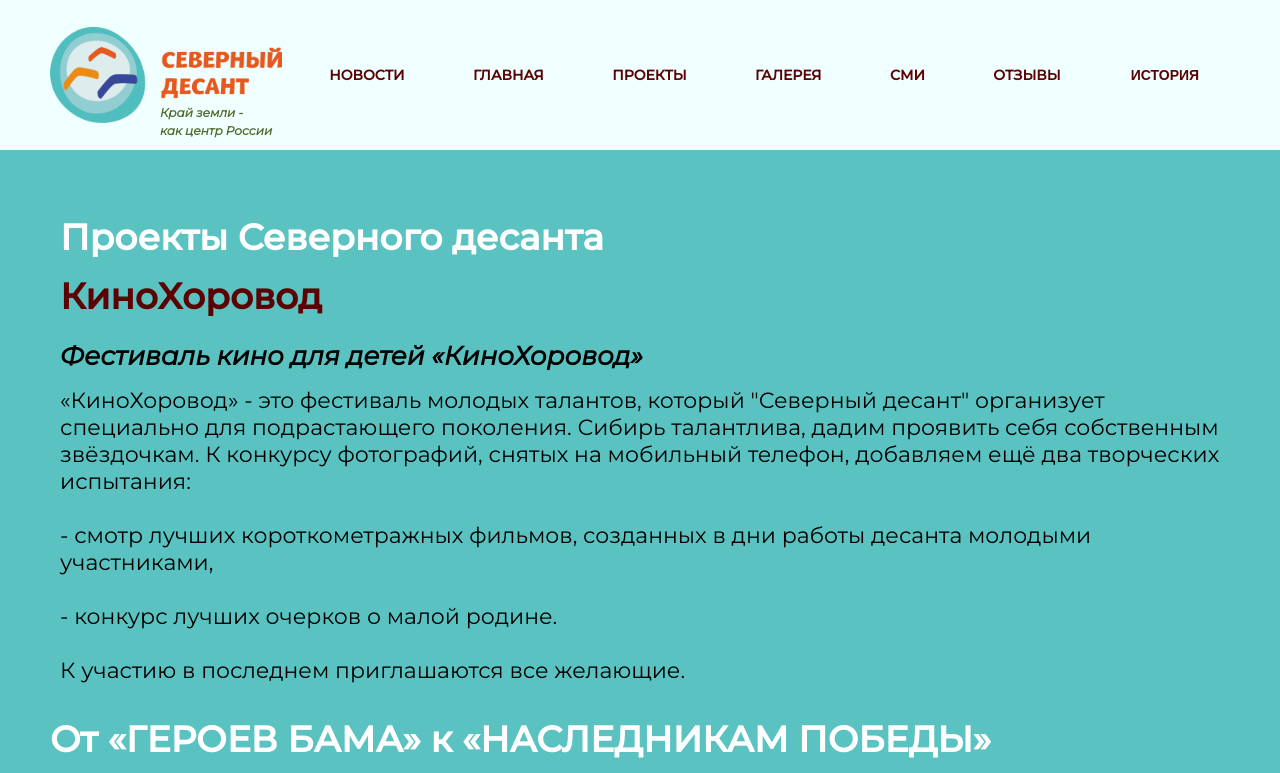
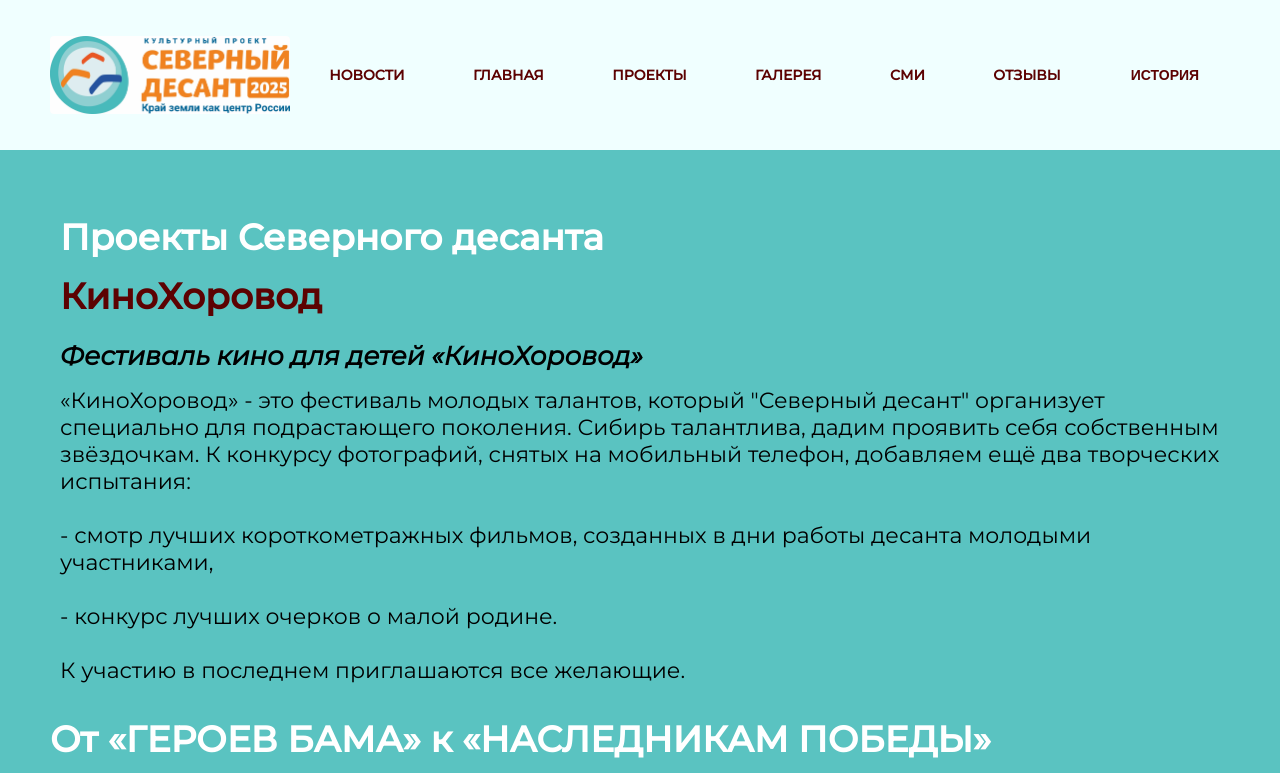
Before and after one commit to Vinichenko1Ivan/SD-General, a plain HTML site: page projects.html in a window 1280 px wide. Shown: the top 773 px of the page. Drawn offline with Linux system fonts and the light colour scheme.

Commit message:
modified PROJECTS

```diff
--- a/projects.html
+++ b/projects.html
@@ -17,12 +17,12 @@
         <div class="header__wrapper">
             <div class="header__container">
                 <div class="header__logo__container">
-                  <img src="images\logo.png" alt="logo" class="header__logo">
-                  <div class="header__logo__title">
+                  <img src="images/logo-new_main.jpg" alt="logo-new_main" class="header__logo">
+            <!--      <div class="header__logo__title">
                     <div class="logo__title_upper"></div>
                     <div class="logo__title_middle">Край земли - </div>
                     <div class="logo__title_lower">как центр России</div>
-                  </div>
+                  </div> -->
                 </div>
                 <ul class="header__list">
                     <li class="header__list__item"><a href="sevdes-news.html">НОВОСТИ</a></li>
```
